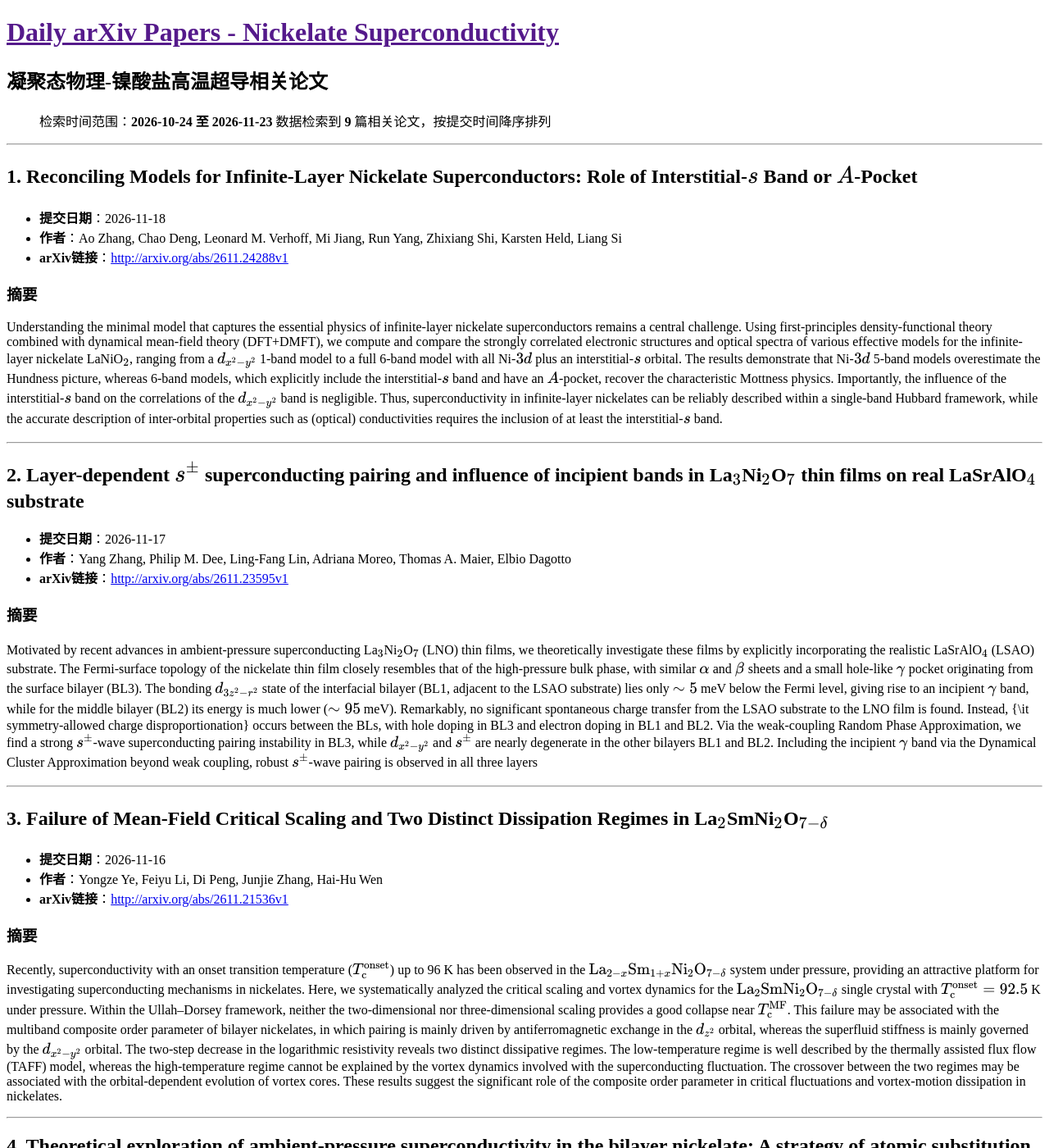
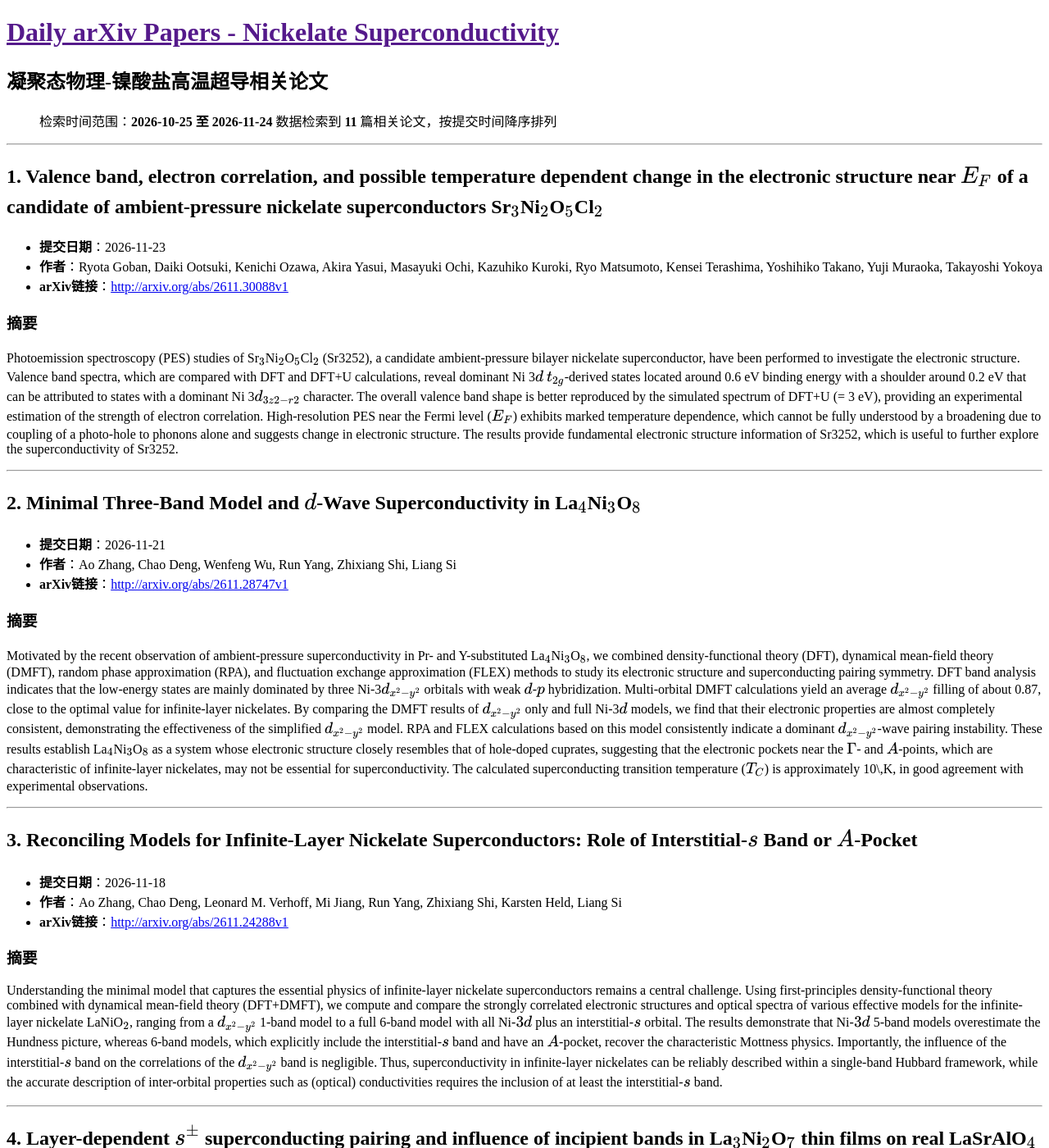
Before and after one commit to yangke25491/daily-arxiv-nickelate_superconductivity, a Jekyll site: the page built from docs/index.md, in a window 1280 px wide and 1400 px high. Shown: the whole window at 82% size. Built offline with Jekyll 4.4.1, drawn with Linux system fonts in a browser that asks for light colours; some of the changed text lies outside the part shown.

Commit message:
Automated update: arXiv papers

```diff
--- a/docs/index.md
+++ b/docs/index.md
@@ -5,12 +5,34 @@ title: 镍酸盐超导论文
 
 # 凝聚态物理-镍酸盐高温超导相关论文
 
-> 检索时间范围：**2026-10-24 至 2026-11-23**
-> 数据检索到 **9** 篇相关论文，按提交时间降序排列
+> 检索时间范围：**2026-10-25 至 2026-11-24**
+> 数据检索到 **11** 篇相关论文，按提交时间降序排列
 
 ---
 
-## 1. Reconciling Models for Infinite-Layer Nickelate Superconductors: Role of Interstitial-$s$ Band or $A$-Pocket
+## 1. Valence band, electron correlation, and possible temperature dependent change in the electronic structure near $E\_F$ of a candidate of ambient-pressure nickelate superconductors Sr${}\_3$Ni${}\_2$O${}\_5$Cl${}\_2$
+
+- **提交日期**：2026-11-23
+- **作者**：Ryota Goban, Daiki Ootsuki, Kenichi Ozawa, Akira Yasui, Masayuki Ochi, Kazuhiko Kuroki, Ryo Matsumoto, Kensei Terashima, Yoshihiko Takano, Yuji Muraoka, Takayoshi Yokoya
+- **arXiv链接**：[http://arxiv.org/abs/2611.30088v1](http://arxiv.org/abs/2611.30088v1)
+
+### 摘要
+Photoemission spectroscopy (PES) studies of Sr${}\_3$Ni${}\_2$O${}\_5$Cl${}\_2$ (Sr3252), a candidate ambient-pressure bilayer nickelate superconductor, have been performed to investigate the electronic structure. Valence band spectra, which are compared with DFT and DFT+U calculations, reveal dominant Ni 3$d$ $t\_{2g}$-derived states located around 0.6 eV binding energy with a shoulder around 0.2 eV that can be attributed to states with a dominant Ni 3$d\_{3z2-r2}$ character. The overall valence band shape is better reproduced by the simulated spectrum of DFT+U (= 3 eV), providing an experimental estimation of the strength of electron correlation. High-resolution PES near the Fermi level ($E\_F$) exhibits marked temperature dependence, which cannot be fully understood by a broadening due to coupling of a photo-hole to phonons alone and suggests change in electronic structure. The results provide fundamental electronic structure information of Sr3252, which is useful to further explore the superconductivity of Sr3252.
+
+---
+
+## 2. Minimal Three-Band Model and $d$-Wave Superconductivity in La${}\_4$Ni${}\_3$O${}\_8$
+
+- **提交日期**：2026-11-21
+- **作者**：Ao Zhang, Chao Deng, Wenfeng Wu, Run Yang, Zhixiang Shi, Liang Si
+- **arXiv链接**：[http://arxiv.org/abs/2611.28747v1](http://arxiv.org/abs/2611.28747v1)
+
+### 摘要
+Motivated by the recent observation of ambient-pressure superconductivity in Pr- and Y-substituted La${}\_4$Ni${}\_3$O${}\_8$, we combined density-functional theory (DFT), dynamical mean-field theory (DMFT), random phase approximation (RPA), and fluctuation exchange approximation (FLEX) methods to study its electronic structure and superconducting pairing symmetry. DFT band analysis indicates that the low-energy states are mainly dominated by three Ni-3$d\_{x^2-y^2}$ orbitals with weak $d$-$p$ hybridization. Multi-orbital DMFT calculations yield an average $d\_{x^2-y^2}$ filling of about 0.87, close to the optimal value for infinite-layer nickelates. By comparing the DMFT results of $d\_{x^2-y^2}$ only and full Ni-3$d$ models, we find that their electronic properties are almost completely consistent, demonstrating the effectiveness of the simplified $d\_{x^2-y^2}$ model. RPA and FLEX calculations based on this model consistently indicate a dominant $d\_{x^2-y^2}$-wave pairing instability. These results establish La${}\_4$Ni${}\_3$O${}\_8$ as a system whose electronic structure closely resembles that of hole-doped cuprates, suggesting that the electronic pockets near the $Γ$- and $A$-points, which are characteristic of infinite-layer nickelates, may not be essential for superconductivity. The calculated superconducting transition temperature ($T\_C$) is approximately 10\,K, in good agreement with experimental observations.
+
+---
+
+## 3. Reconciling Models for Infinite-Layer Nickelate Superconductors: Role of Interstitial-$s$ Band or $A$-Pocket
 
 - **提交日期**：2026-11-18
 - **作者**：Ao Zhang, Chao Deng, Leonard M. Verhoff, Mi Jiang, Run Yang, Zhixiang Shi, Karsten Held, Liang Si
@@ -21,7 +43,7 @@ Understanding the minimal model that captures the essential physics of infinite-
 
 ---
 
-## 2. Layer-dependent $s^{\pm}$ superconducting pairing and influence of incipient bands in La${}\_3$Ni${}\_2$O${}\_7$ thin films on real LaSrAlO${}\_4$ substrate
+## 4. Layer-dependent $s^{\pm}$ superconducting pairing and influence of incipient bands in La${}\_3$Ni${}\_2$O${}\_7$ thin films on real LaSrAlO${}\_4$ substrate
 
 - **提交日期**：2026-11-17
 - **作者**：Yang Zhang, Philip M. Dee, Ling-Fang Lin, Adriana Moreo, Thomas A. Maier, Elbio Dagotto
@@ -32,7 +54,7 @@ Motivated by recent advances in ambient-pressure superconducting La${}\_3$Ni${}\
 
 ---
 
-## 3. Failure of Mean-Field Critical Scaling and Two Distinct Dissipation Regimes in La${}\_2$SmNi${}\_2$O${}\_{7-δ}$
+## 5. Failure of Mean-Field Critical Scaling and Two Distinct Dissipation Regimes in La${}\_2$SmNi${}\_2$O${}\_{7-δ}$
 
 - **提交日期**：2026-11-16
 - **作者**：Yongze Ye, Feiyu Li, Di Peng, Junjie Zhang, Hai-Hu Wen
@@ -43,7 +65,7 @@ Recently, superconductivity with an onset transition temperature ($T\_{\mathrm{c
 
 ---
 
-## 4. Theoretical exploration of ambient-pressure superconductivity in the bilayer nickelate: A strategy of atomic substitution for tuning chemical pressure
+## 6. Theoretical exploration of ambient-pressure superconductivity in the bilayer nickelate: A strategy of atomic substitution for tuning chemical pressure
 
 - **提交日期**：2026-11-13
 - **作者**：Tomo-Hiko Hamada, Kensei Ushio, Shu Kamiyama, Kazuhiko Kuroki, Hirofumi Sakakibara
@@ -65,7 +87,7 @@ Superconductivity in the Ruddlesden--Popper (RP) nickelates has so far been conf
 
 ---
 
-## 6. Mimicry of $\textit{d}$-wave Andreev Signatures by Interlayer Pairing
+## 8. Mimicry of $\textit{d}$-wave Andreev Signatures by Interlayer Pairing
 
 - **提交日期**：2026-11-06
 - **作者**：Zhongyi Zhang, Shengshan Qin, Chui-Zhen Chen, Hoi Chun Po, Jiangping Hu, Xianxin Wu
@@ -87,7 +109,7 @@ Models of unconventional superconductivity in cuprates and nickelates depend sen
 
 ---
 
-## 8. Separating the Density Wave Phase from Zero-Resistance Superconductivity in La${}\_4$Ni${}\_3$O${}\_{10}$
+## 10. Separating the Density Wave Phase from Zero-Resistance Superconductivity in La${}\_4$Ni${}\_3$O${}\_{10}$
 
 - **提交日期**：2026-10-28
 - **作者**：P. Puphal, A. Suthar, B. Wehinger, V. Sundaramurthy, T. Priessnitz, M. Knauft, P. Sosa-Lizama, Y. -M. Wu, M. Hepting, J. Nuss, M. Isobe, P. A. van Aken, Y. E. Suyolcu, B. Keimer, H. Takagi, P. Reiss
@@ -98,7 +120,7 @@ Identifying the key ingredients for superconductivity under pressure in the Rudd
 
 ---
 
-## 9. The fate of $s\_{\pm}$ superconductivity in the bilayer nickelate La${}\_3$Ni${}\_2$O${}\_7$
+## 11. The fate of $s\_{\pm}$ superconductivity in the bilayer nickelate La${}\_3$Ni${}\_2$O${}\_7$
 
 - **提交日期**：2026-10-26
 - **作者**：Kaustubh Roy, Piers Coleman
```
Also changed, not shown: other parts of docs/index.md (+2 -2 lines).
